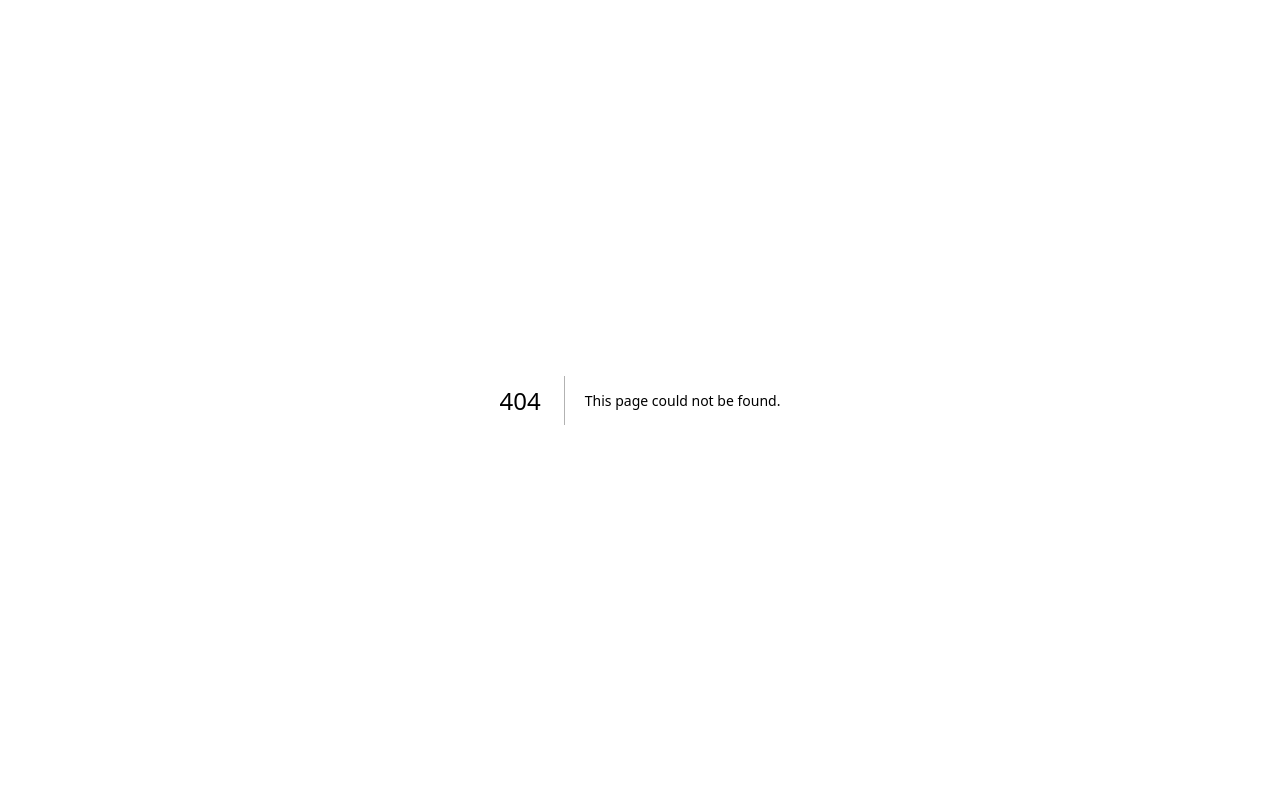
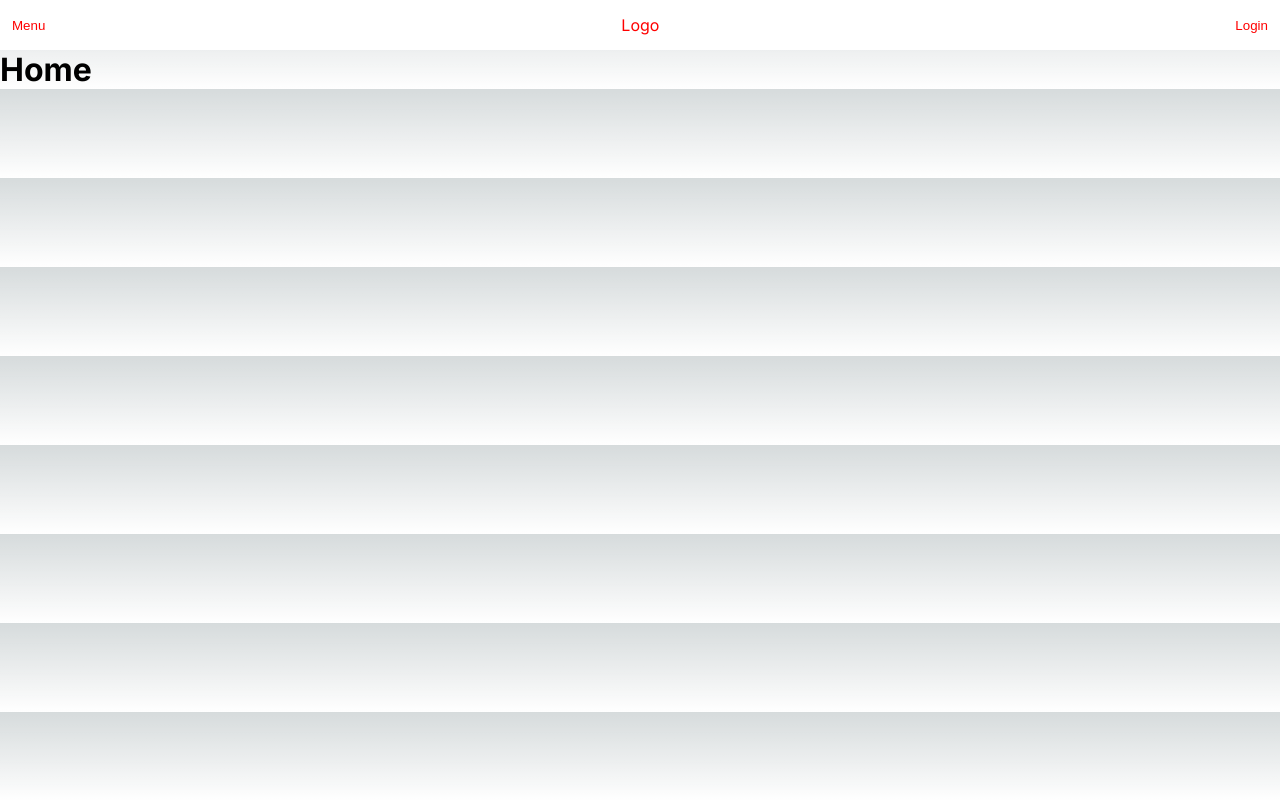
Before and after one commit to wagner1067/Blog-News, a Next.js app in the folder Front/: page /home in a window 1280 px wide. Before the commit this address had no page. Built offline with nearby package versions, Linux system fonts and the light colour scheme.

Commit message:
Criando a tela de Menu

```diff
--- /dev/null
+++ b/Front/src/app/(aplicacao)/home/page.jsx
@@ -0,0 +1,11 @@
+const HomePage = () => {
+    return (
+        <div>
+            <h1>
+                Home
+            </h1>
+        </div>
+    )
+};
+
+export default HomePage;
--- a/Front/src/app/layout.js
+++ b/Front/src/app/(aplicacao)/layout.js
@@ -1,5 +1,7 @@
 import { Inter } from "next/font/google";
-import "./globals.css";
+import "../globals.css";
+import Menu from "../../components/Menu/index.jsx";
+
 
 const inter = Inter({ subsets: ["latin"] });
 
@@ -11,7 +13,9 @@
 export default function RootLayout({ children }) {
   return (
     <html lang="en">
-      <body className={inter.className}>{children}</body>
+      <body className={inter.className}>
+        <Menu />
+        {children}</body>
     </html>
   );
 }
--- a/Front/src/app/cadastro/page.jsx
+++ b/Front/src/app/(loginecadastro)/cadastro/page.jsx
@@ -1,10 +1,10 @@
-import CadastroForm from './../../components/CadastroForm';
+import CadastroForm from '../../../components/CadastroForm';
 
 const CadastroPage = () => {
     return (
         <div>
             <h1>Cadastro</h1>
-            <CadastroForm/>
+            <CadastroForm />
         </div>
     )
 };
--- a/Front/src/app/login/page.jsx
+++ b/Front/src/app/(loginecadastro)/login/page.jsx
@@ -1,11 +1,11 @@
-import LoginForm from "../../components/LoginForm/index";
+import LoginForm from "../../../components/LoginForm/index";
 
 
 const LoginPage = () => {
     return (
         <div>
             <h1>Login</h1>
-            <LoginForm/>
+            <LoginForm />
         </div>
     )
 }
--- /dev/null
+++ b/Front/src/components/Menu/index.jsx
@@ -0,0 +1,33 @@
+'use client';
+
+import { useState } from 'react';
+import './style.css'
+import { useRouter } from 'next/navigation'
+
+
+const Menu = () => {
+    const [menuLateral, setMenuLateral] = useState(false);
+    const route = useRouter()
+
+    return (
+        <>
+            <nav className='menu'>
+                <button onClick={() => setMenuLateral(!menuLateral)}>Menu</button>
+                <div>Logo</div>
+                <button onClick={() => route.push('/login')}>Login</button>
+            </nav>
+
+            {menuLateral &&
+                <div className="menu_lateral">
+                    <div className='fechar' onClick={() => setMenuLateral(!menuLateral)}>X</div>
+                    <ul>
+                        <li>Item 1</li>
+                        <li>Item 2</li>
+                        <li>Item 3</li>
+                    </ul>
+                </div>}
+        </>
+    );
+}
+
+export default Menu;
--- /dev/null
+++ b/Front/src/components/Menu/style.css
@@ -0,0 +1,32 @@
+.menu {
+  display: flex;
+  justify-content: space-between;
+  height: 50px;
+  background-color: #fff;
+  color: red;
+  align-items: center;
+  padding: 0px 12px;
+}
+
+.menu button {
+  background-color: transparent;
+  color: red;
+  border: none;
+}
+
+.menu_lateral {
+  height: 100vh;
+  width: 200px;
+  background-color: #fff;
+  color: red;
+  position: fixed;
+  top: 0px;
+  left: 0px;
+  padding: 0px 12px;
+}
+
+.menu_lateral .fechar {
+  width: 100%;
+  text-align: right;
+  cursor: pointer;
+}
```
Also changed, not shown: Front/src/app/(loginecadastro)/layout.js (added, +19 -0 lines).
